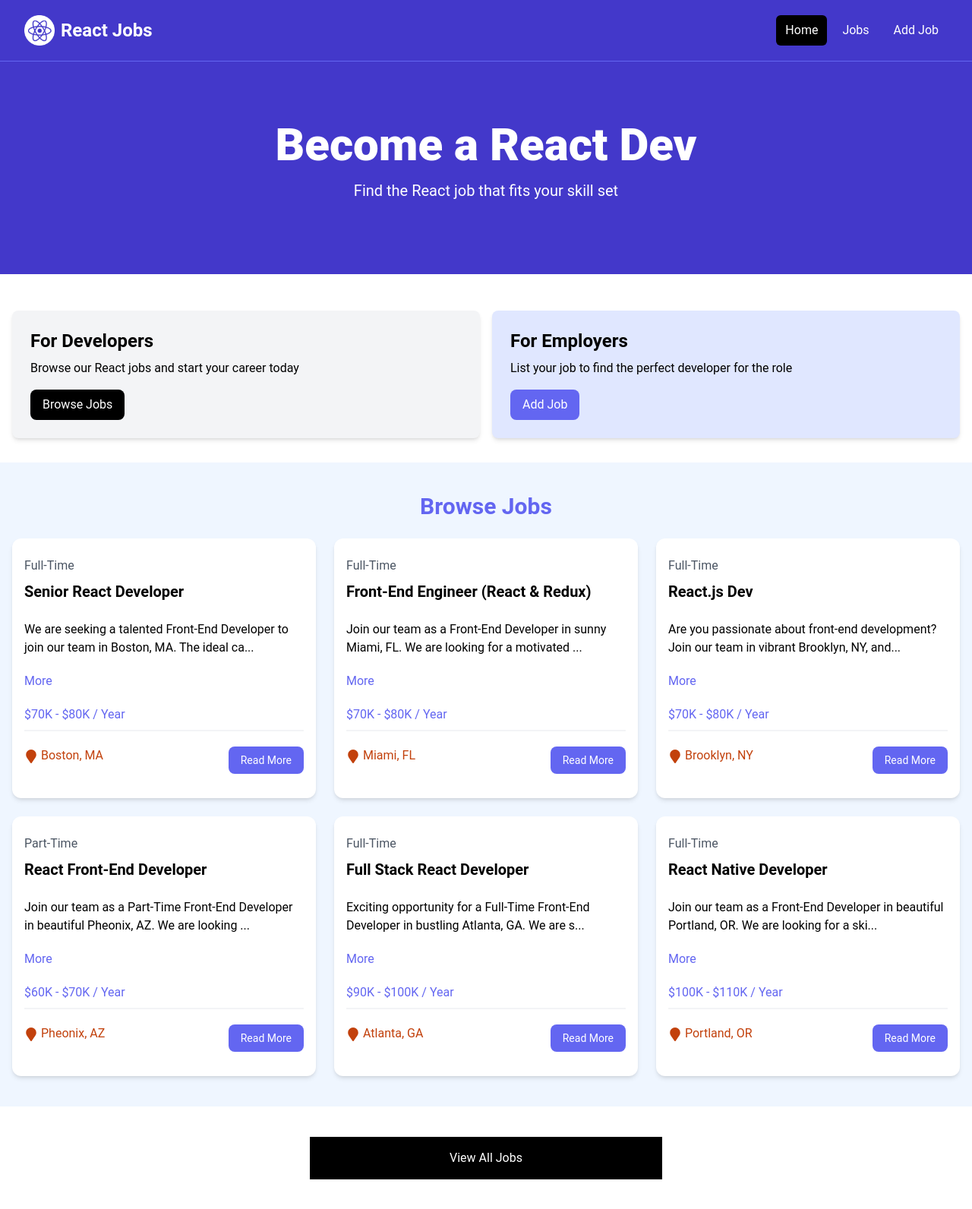
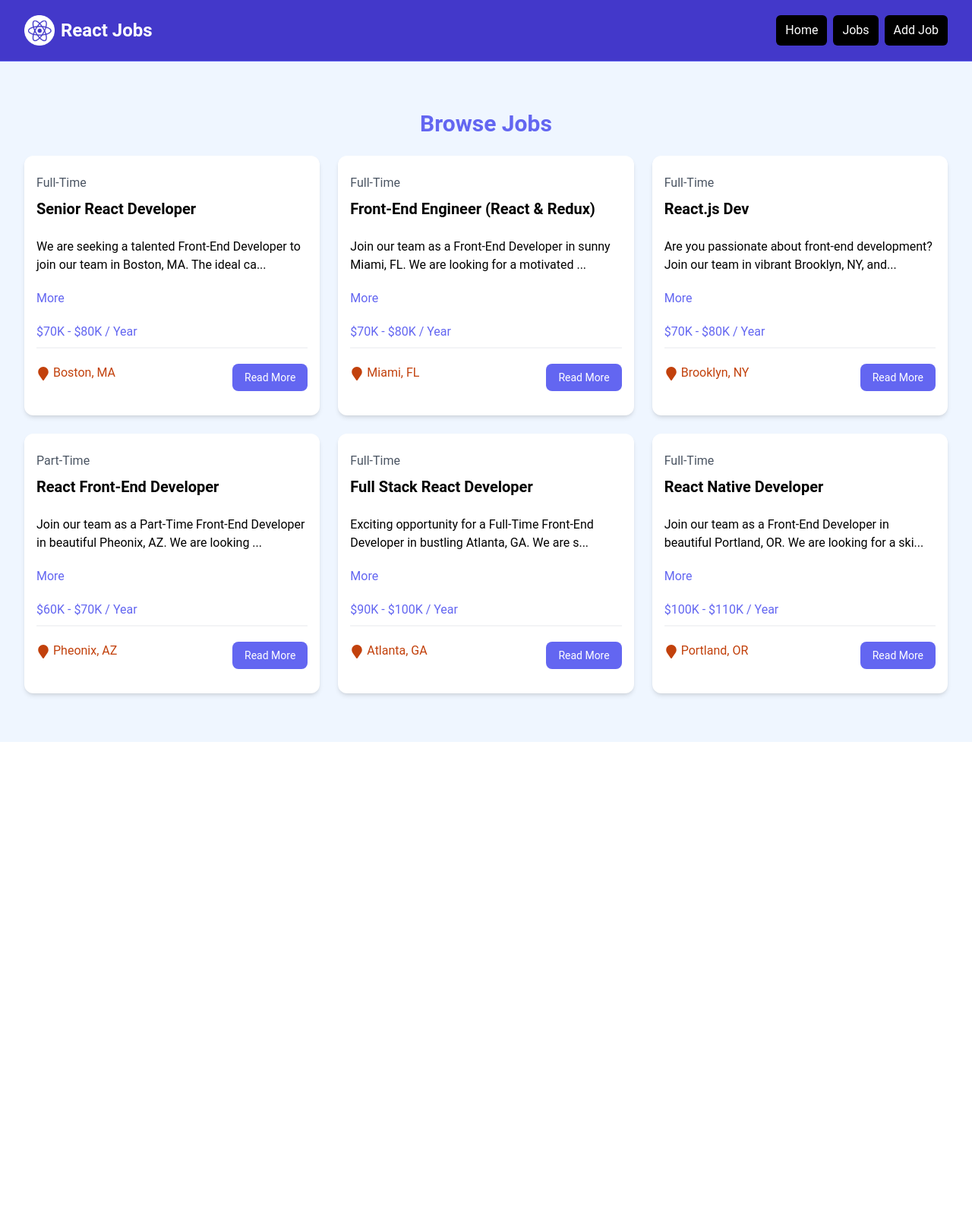
Before and after one commit to EsteAdonis/react-crash-2025, a React (Vite) app: page /jobs in a window 1280 px wide. Shown: the whole page at 76% size. After the commit the page ends 977 px from the top, so only its background shows below. Built offline with nearby package versions, Linux system fonts and the light colour scheme.

Commit message:
Implementing Routing & Links

```diff
--- a/src/App.jsx
+++ b/src/App.jsx
@@ -1,19 +1,27 @@
-import NavBar from './components/NavBar';
-import Hero from './components/Hero';
-import HomeCard from './components/HomeCard';
-import JobListings from './components/JobListings';
-import ViewAllJobs from './components/ViewAllJobs';
+import {
+	Route,
+	createBrowserRouter,
+	createRoutesFromElements,
+	RouterProvider
+} from 'react-router-dom';
+import MainLayout from './layouts/MainLayout';
+import HomePage from './Pages/HomePage';
+import JobsPage from './Pages/JobsPage';
+import NotFoundPage from './Pages/NotFoundPage';
+
+const router = createBrowserRouter(
+	createRoutesFromElements(
+		<Route path="/" element={<MainLayout />}>
+			<Route index element={<HomePage />} />
+			<Route path='/jobs' element={<JobsPage />} />
+			<Route path='*' element={<NotFoundPage />} />
+		</Route>
+	)
+)
 
 const App = () => {
 	return (
-		<>
-			<NavBar />
-			<Hero />
-			<HomeCard />
-			<JobListings />
-			<ViewAllJobs />
-
-		</>
+		<RouterProvider router={router} />
 	)
 }
 
--- /dev/null
+++ b/src/Pages/HomePage.jsx
@@ -0,0 +1,15 @@
+import Hero from '../components/Hero';
+import HomeCards from '../components/HomeCard';
+import JobListings from '../components/JobListings';
+import ViewAllJobs from '../components/ViewAllJobs';
+
+export default function Homepage() {
+	return (
+		<>
+			<Hero />
+			<HomeCards />
+			<JobListings isHome={true} />
+			<ViewAllJobs />
+		</>
+	)
+}
--- /dev/null
+++ b/src/Pages/JobsPage.jsx
@@ -0,0 +1,9 @@
+import JobListings from '../components/JobListings'
+
+export default function JobsPage() {
+	return (
+		<section className="bg-blue-50 px-4 py-6">
+			<JobListings/>
+		</section>
+	)
+};
--- /dev/null
+++ b/src/Pages/NotFoundPage.jsx
@@ -0,0 +1,16 @@
+import {Link} from 'react-router-dom';
+import { FaExclamationTriangle } from 'react-icons/fa';
+
+export default function NotFoundPage() {
+	return (
+    <section class="text-center flex flex-col justify-center items-center h-96">
+      <FaExclamationTriangle className='text-yellow-400 text-6xl mb-4'/>
+      <h1 class="text-6xl font-bold mb-4">404 Not Found</h1>
+      <p class="text-xl mb-5">This page does not exist</p>
+      <Link
+        to="/"
+        class="text-white bg-indigo-700 hover:bg-indigo-900 rounded-md px-3 py-2 mt-4"
+        >Go Back</Link>
+    </section>
+	)
+}
--- a/src/components/JobListing.jsx
+++ b/src/components/JobListing.jsx
@@ -1,5 +1,6 @@
 import React, { useState } from 'react'
 import {FaMapMarker} from 'react-icons/fa'
+import { Link } from 'react-router-dom';
 
 export default function JobListing({job}) {
 	const [showFullDescription, setShowFullDescription] = useState(false);
@@ -37,12 +38,12 @@
 							<FaMapMarker className="inline text-lg mg-1 mr-1" />
 							{job.location}
 						</div>
-						<a
-							href={`/job/${job.id}`}
+						<Link
+							to={`/job/${job.id}`}
 							className="h-[36px] bg-indigo-500 hover:bg-indigo-600 text-white px-4 py-2 rounded-lg text-center text-sm"
 						>
 						Read More
-						</a>
+						</Link>
 					</div>
 				</div>
 			</div>
--- a/src/components/JobListings.jsx
+++ b/src/components/JobListings.jsx
@@ -1,18 +1,19 @@
 import jobs from '../jobs.json';
 import JobListing from './JobListing';
 
-export default function JobListings() {
+export default function JobListings({ isHome = false} ) {
+	const jobListings = isHome ? jobs.slice(0, 3): jobs;
 
 	return (
 		<div>
 				<section className="bg-blue-50 px-4 py-10">
 					<div className="container-xl lg:container m-auto">
 						<h2 className="text-3xl font-bold text-indigo-500 mb-6 text-center">
-							Browse Jobs
+							{isHome ? 'Recent Jobs' : 'Browse Jobs'}
 						</h2>
 
 						<div className="grid grid-cols-1 md:grid-cols-3 gap-6">
-							{ jobs.map( (job) => (
+							{ jobListings.map( (job) => (
 								<JobListing key={job.id} job={job} />
 							))}
 						</div>
--- a/src/components/NavBar.jsx
+++ b/src/components/NavBar.jsx
@@ -1,40 +1,31 @@
+import { NavLink } from 'react-router-dom';
 import logo from '../assets/images/logo.png';
 
-export default function NavBar() {
+export default function Navbar() {
+	const linkClass = (isActive) => isActive
+																		? 'bg-black text-white hover:bg-gray-900 hover:text-white rounded-md px-3 py-2'
+																		: 'text-white hover:bg-gray-900 hover:text-white rounded-md px-3 py-2';
 	return (
 		<div>
 			<nav className="bg-indigo-700 border-b border-indigo-500">
 					<div className="mx-auto max-w-7xl px-2 sm:px-6 lg:px-8">
 						<div className="flex h-20 items-center justify-between">
 							<div className="flex flex-1 items-center justify-center md:items-stretch md:justify-start">
-								{/* <!-- Logo --> */}
-								<a className="flex flex-shrink-0 items-center mr-4" href="/index.html">
+								<NavLink className="flex flex-shrink-0 items-center mr-4" to="/">
 									<img
 										className="h-10 w-auto"
 										src={logo}
 										alt="React Jobs"
 									/>
-									<span className="hidden md:block text-white text-2xl font-bold ml-2"
-										>React Jobs</span
-									>
-								</a>
+									<span className="hidden md:block text-white text-2xl font-bold ml-2">
+										React Jobs
+									</span>
+								</NavLink>
 								<div className="md:ml-auto">
 									<div className="flex space-x-2">
-										<a
-											href="/index.html"
-											className="text-white bg-black hover:bg-gray-900 hover:text-white rounded-md px-3 py-2"
-											>Home</a
-										>
-										<a
-											href="/jobs.html"
-											className="text-white hover:bg-gray-900 hover:text-white rounded-md px-3 py-2"
-											>Jobs</a
-										>
-										<a
-											href="/add-job.html"
-											className="text-white hover:bg-gray-900 hover:text-white rounded-md px-3 py-2"
-											>Add Job</a
-										>
+										<NavLink to="/" className={linkClass} >Home</NavLink>
+										<NavLink to="/jobs" className={linkClass}>Jobs</NavLink>
+										<NavLink to="/add-job" className={linkClass}>Add Job</NavLink>
 									</div>
 								</div>
 							</div>
--- a/src/components/ViewAllJobs.jsx
+++ b/src/components/ViewAllJobs.jsx
@@ -1,11 +1,13 @@
+import {Link} from 'react-router-dom';
+
 export default function ViewAllJobs() {
 	return (
 		<div>
 			<section className="m-auto max-w-lg my-10 px-6">
-				<a
-					href="/jobs"
+				<Link
+					to="/jobs"
 					className="block bg-black text-white text-center py-4 px-6 roundedj-xl hover:bg-gray-700"
-				>View All Jobs</a>
+				>View All Jobs</Link>
 			</section>
 		</div>
 	)
--- /dev/null
+++ b/src/layouts/MainLayout.jsx
@@ -0,0 +1,11 @@
+import { Outlet } from "react-router-dom"
+import Navbar from '../components/Navbar';
+
+export default function MainLayout() {
+	return (
+		<>
+			<Navbar />
+			<Outlet />
+		</>
+	)
+}
```
Also changed, not shown: 1 other file (tests, documents, lock files or other folders).
